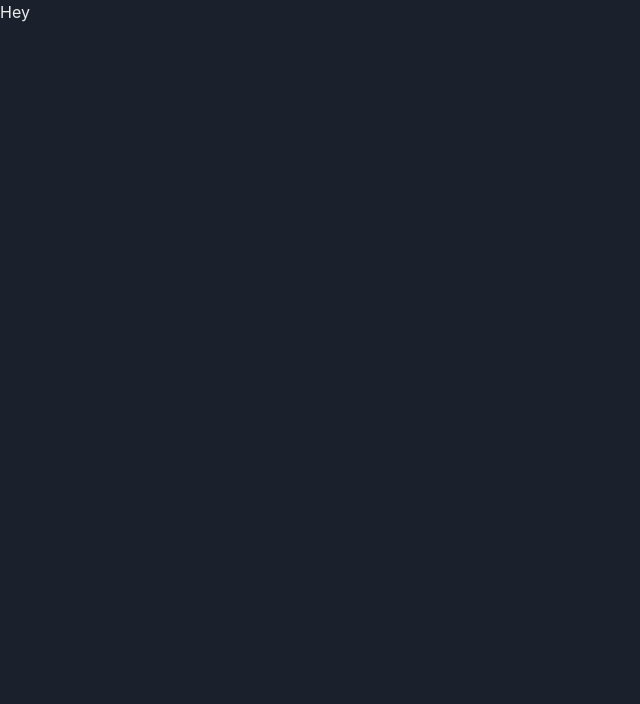
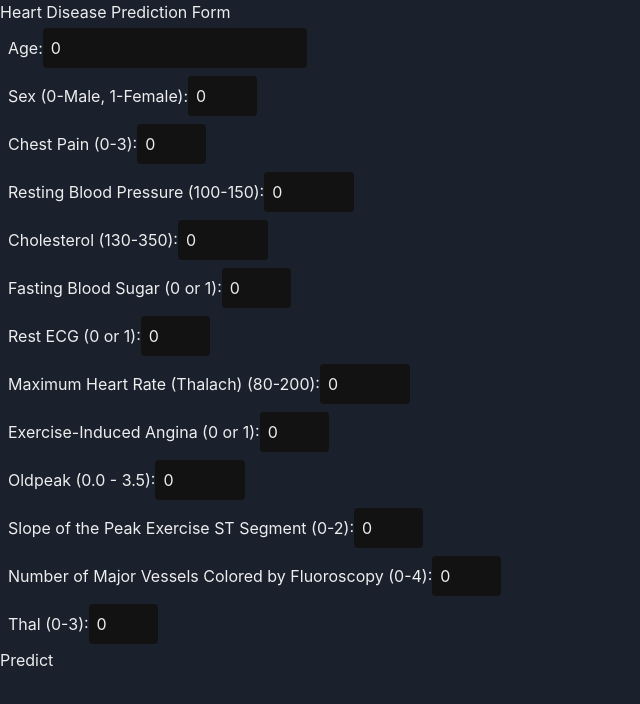
Before and after one commit to Crod7/Heart-Problem-Predictor-Machine-Learning-Model, a Next.js app in the folder frontend/: page / in a window 1280 px wide. Shown: the top 704 px of the page, without its empty margins (0-640 px from the left). Built offline with nearby package versions, Linux system fonts and the light colour scheme.

Commit message:
Frontend: Added input fields to submit request to backend for machine learning model response.

```diff
--- /dev/null
+++ b/frontend/src/components/HeartDiseasePrediction.tsx
@@ -0,0 +1,141 @@
+import React, { useState } from 'react';
+import axios from 'axios';
+import { useDispatch, useSelector } from 'react-redux';
+import { setLoadingScreen } from '@/src/store/loadingScreenSlice';
+
+
+
+interface PredictionResult {
+    message: number[];
+    probabilities: number[][];
+}
+
+const HeartDiseasePrediction: React.FC = () => {
+    const dispatch = useDispatch();
+
+    const [formData, setFormData] = useState({
+        age: 0,
+        sex: 0,
+        chest_pain: 0,
+        resting_blood_pressure: 0,
+        chol: 0,
+        fbs: 0,
+        rest_ecg: 0,
+        thalach: 0,
+        exang: 0,
+        oldpeak: 0,
+        slope: 0,
+        ca: 0,
+        thal: 0,
+    });
+
+    const [result, setResult] = useState<PredictionResult | null>(null);
+
+    const handleInputChange = (e: React.ChangeEvent<HTMLInputElement>) => {
+        setFormData({
+            ...formData,
+            [e.target.name]: e.target.valueAsNumber,
+        });
+    };
+
+    const predict = async () => {
+        dispatch(setLoadingScreen(true))
+
+        try {
+            const response = await axios.get<PredictionResult>('https://heart-ml-api.onrender.com/api/model_rfc', {
+                params: formData,
+            });
+
+            setResult(response.data);
+        } catch (error) {
+            console.error('Error predicting:', error);
+        }
+        dispatch(setLoadingScreen(false))
+
+    };
+
+    return (
+        <div>
+            <h1>Heart Disease Prediction Form</h1>
+            <form>
+                <div className='py-1 px-2'>
+                    Age:
+                    <input className='p-2 rounded' type="number" name="age" value={formData.age} onChange={handleInputChange} />
+                </div>
+
+                <div className='py-1 px-2'>
+                    Sex (0-Male, 1-Female):
+                    <input className='p-2 rounded' type="number" name="sex" min="0" max="1" value={formData.sex} onChange={handleInputChange} />
+                </div>
+
+                <div className='py-1 px-2'>
+                    Chest Pain (0-3):
+                    <input className='p-2 rounded' type="number" name="chest_pain" min="0" max="3" value={formData.chest_pain} onChange={handleInputChange} />
+                </div>
+
+                <div className='py-1 px-2'>
+                    Resting Blood Pressure (100-150):
+                    <input className='p-2 rounded' type="number" name="resting_blood_pressure" min="100" max="150" value={formData.resting_blood_pressure} onChange={handleInputChange} />
+                </div>
+
+                <div className='py-1 px-2'>
+                    Cholesterol (130-350):
+                    <input className='p-2 rounded' type="number" name="chol" min="130" max="350" value={formData.chol} onChange={handleInputChange} />
+                </div>
+
+                <div className='py-1 px-2'>
+                    Fasting Blood Sugar (0 or 1):
+                    <input className='p-2 rounded' type="number" name="fbs" min="0" max="1" value={formData.fbs} onChange={handleInputChange} />
+                </div>
+
+                <div className='py-1 px-2'>
+                    Rest ECG (0 or 1):
+                    <input className='p-2 rounded' type="number" name="rest_ecg" min="0" max="1" value={formData.rest_ecg} onChange={handleInputChange} />
+                </div>
+
+                <div className='py-1 px-2'>
+                    Maximum Heart Rate (Thalach) (80-200):
+                    <input className='p-2 rounded' type="number" name="thalach" min="80" max="200" value={formData.thalach} onChange={handleInputChange} />
+                </div>
+
+                <div className='py-1 px-2'>
+                    Exercise-Induced Angina (0 or 1):
+                    <input className='p-2 rounded' type="number" name="exang" min="0" max="1" value={formData.exang} onChange={handleInputChange} />
+                </div>
+
+                <div className='py-1 px-2'>
+                    Oldpeak (0.0 - 3.5):
+                    <input className='p-2 rounded' type="number" name="oldpeak" step="0.1" min="0.0" max="3.5" value={formData.oldpeak} onChange={handleInputChange} />
+                </div>
+
+                <div className='py-1 px-2'>
+                    Slope of the Peak Exercise ST Segment (0-2):
+                    <input className='p-2 rounded' type="number" name="slope" min="0" max="2" value={formData.slope} onChange={handleInputChange} />
+                </div>
+
+                <div className='py-1 px-2'>
+                    Number of Major Vessels Colored by Fluoroscopy (0-4):
+                    <input className='p-2 rounded' type="number" name="ca" min="0" max="4" value={formData.ca} onChange={handleInputChange} />
+                </div>
+
+                <div className='py-1 px-2'>
+                    Thal (0-3):
+                    <input className='p-2 rounded' type="number" name="thal" min="0" max="3" value={formData.thal} onChange={handleInputChange} />
+                </div>
+
+                <button type="button" onClick={predict}>
+                    Predict
+                </button>
+            </form>
+
+            {result && (
+                <div>
+                    <h2>Result:</h2>
+                    <pre>{JSON.stringify(result, null, 2)}</pre>
+                </div>
+            )}
+        </div>
+    );
+};
+
+export default HeartDiseasePrediction;
--- a/frontend/src/pages/index.tsx
+++ b/frontend/src/pages/index.tsx
@@ -3,6 +3,7 @@ import LoadingScreen from '../components/Utility/Loading-Feature/LoadingScreen';
 
 //Redux Imports
 import { useSelector } from 'react-redux';
+import HeartDiseasePrediction from '../components/HeartDiseasePrediction';
 
 export default function BasePage() {
     // Redux
@@ -14,7 +15,7 @@ export default function BasePage() {
             {loadingScreen && (
                 <LoadingScreen />
             )}
-            Hey
+            <HeartDiseasePrediction />
         </div>
     );
 
```
